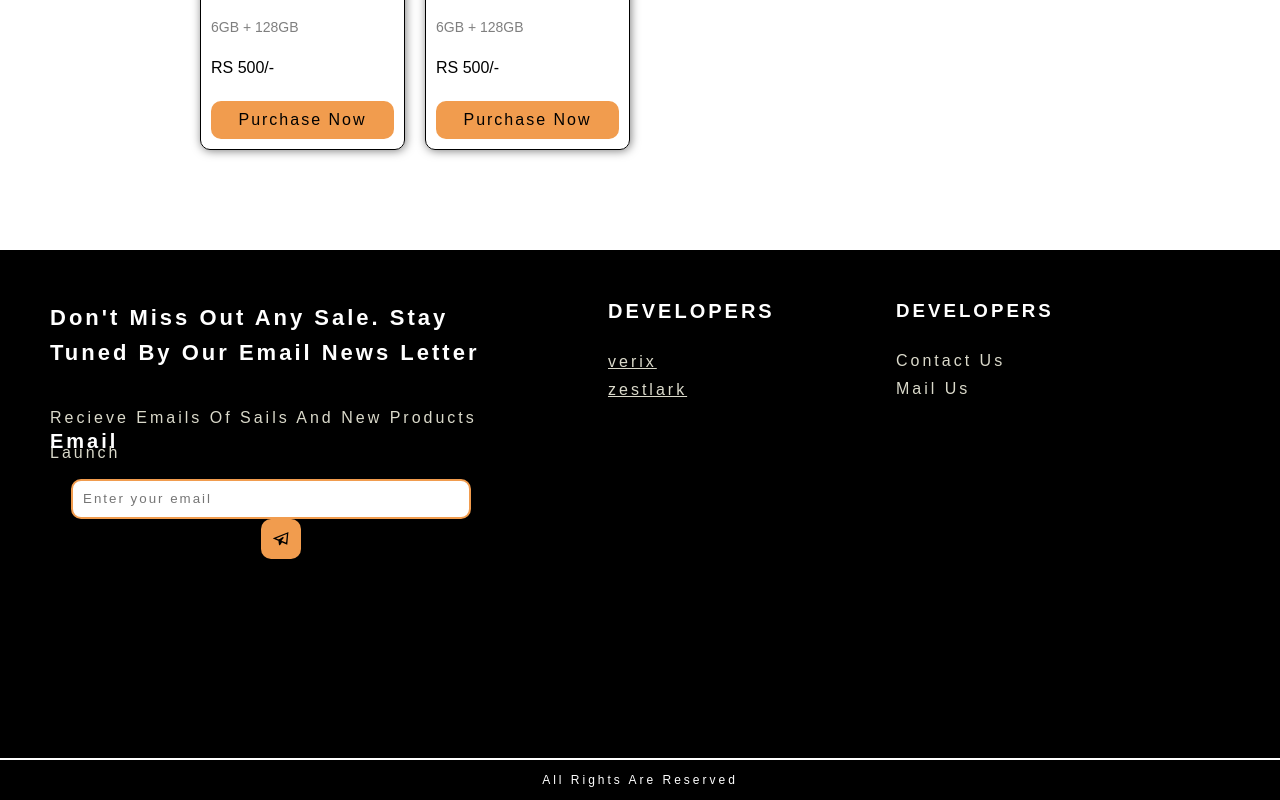
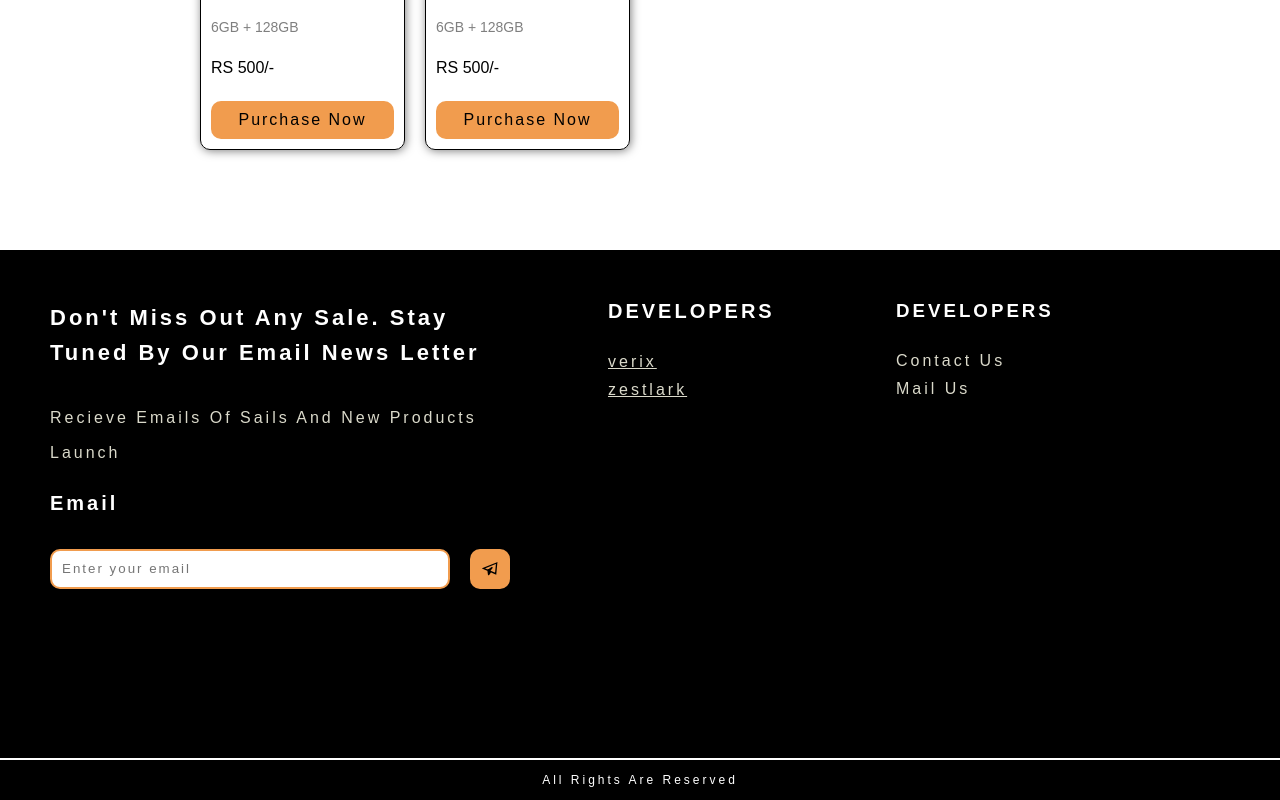
Before and after one commit to JunaidParkar/cellKart, a React (Vite) app: page / in a window 1280 px wide. Shown: the part 3444-4244 px from the top of the page. Built offline with nearby package versions, Linux system fonts and the light colour scheme; no server answers; a web font is replaced by a local one.

Commit message:
fixed css error for footer section

```diff
--- a/src/codes/css/footer.css
+++ b/src/codes/css/footer.css
@@ -52,6 +52,7 @@
     display: flex;
     flex-direction: column;
     justify-content: center;
+    margin-top: 50px;
 }
 
 .newsletterInputs h3 {
@@ -65,8 +66,10 @@
 .newsletterInputs .inputs {
     display: flex;
     justify-content: start;
+    flex-direction: row;
     align-items: center;
     margin-top: 20px;
+    padding: 0;
 }
 
 .newsletterInputs .inputs input {
```
